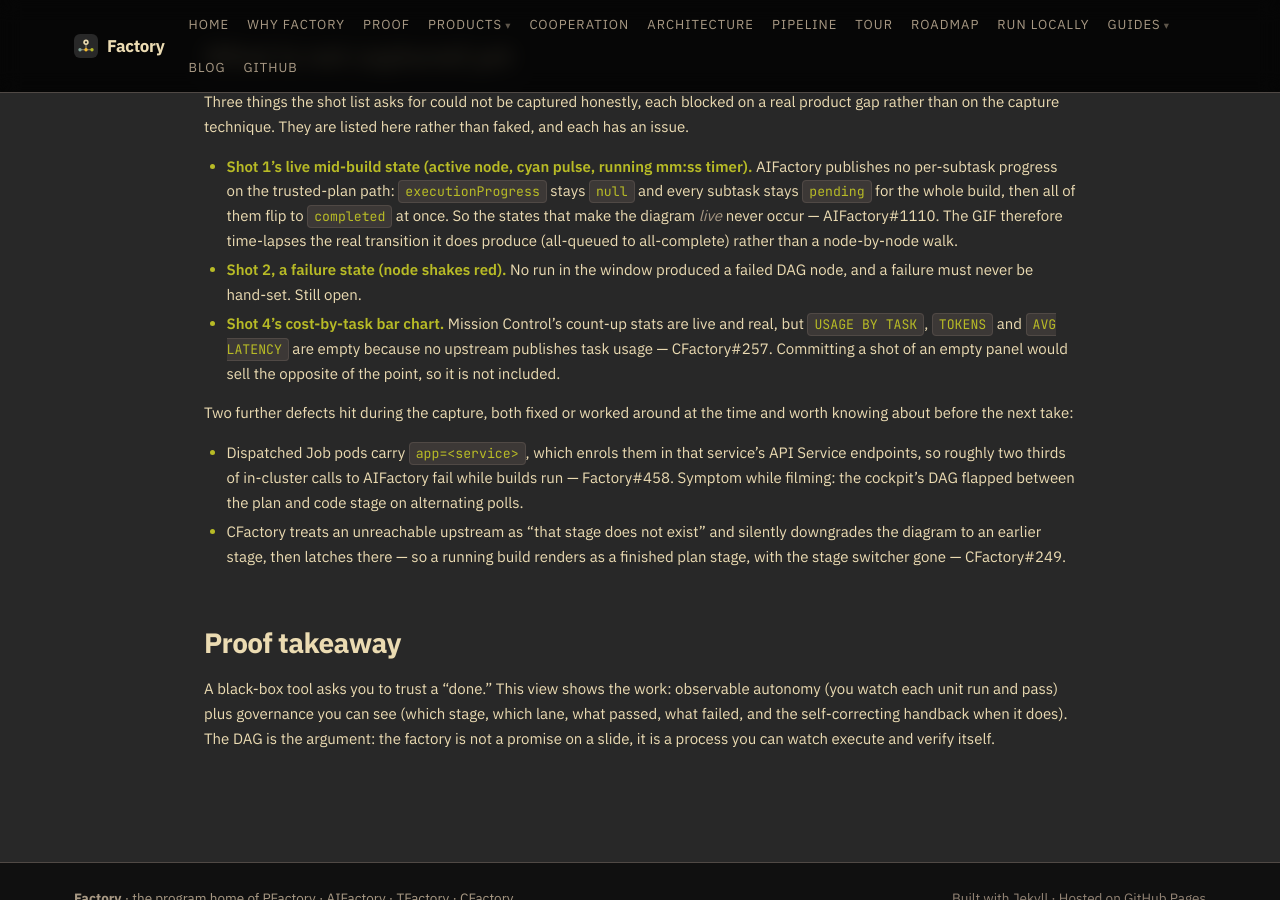
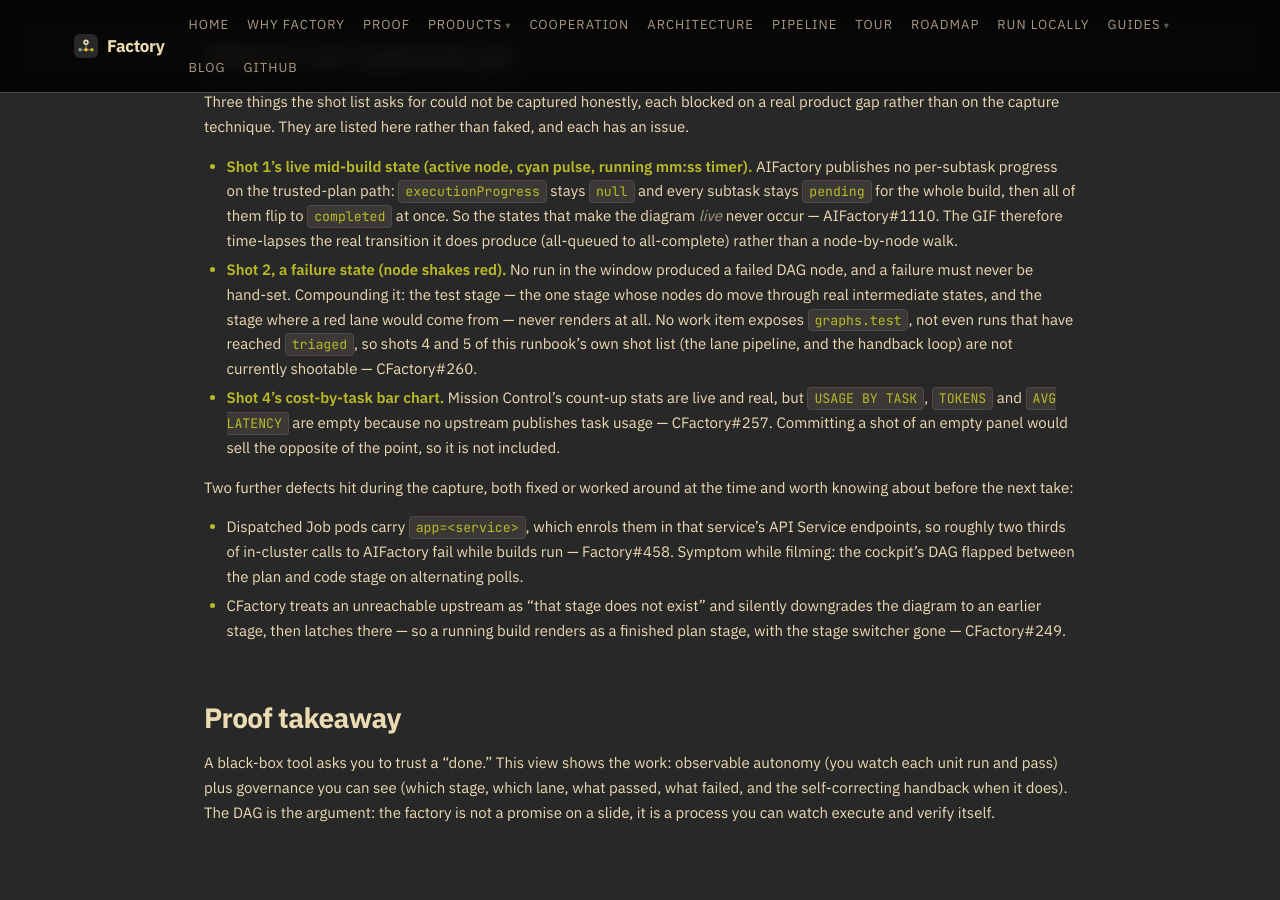
Before and after one commit to olafkfreund/Factory, a Jekyll site: the page built from docs/gtm/demos/cockpit-dag.md, in a window 1280 px wide and 900 px high, scrolled down 3913 px. Built offline with Jekyll 4.4.1, drawn with Linux system fonts in a browser that asks for light colours; our own code applies the rules of GitHub Pages for plain Markdown files; some of the changed text lies outside the part shown.

Commit message:
docs(gtm): the runbook claimed all three PARR stages render; the test stage never does
Watched a run all the way through its verify stage while capturing #244 -- 13
generated subtasks, then evaluating, about 45 minutes -- and the cockpit never
produced a test graph at any point. Checked every work item with a TFactory slice,
including two that have reached `triaged`: none exposes `graphs.test`. #432, a
complete plan-code-test run, still offers only the plan and code graphs.

So two more of this runbook's own shots are not shootable today, and the reason is
worth writing down next to them rather than leaving the next person to rediscover
it over an hour of waiting. It also explains shot 2: the test stage is the one place
whose nodes move through real intermediate states, so a red lane was never going to
appear anywhere else.

Corrects the ground-truth section, which asserted "All three PARR stages render".

Refs Factory#244, CFactory#260

Co-Authored-By: Claude Opus 5 <noreply@anthropic.com>
Claude-Session: https://claude.ai/code/session_01NnzwnLkaYyPzPq442JeEHs

```diff
--- a/docs/gtm/demos/cockpit-dag.md
+++ b/docs/gtm/demos/cockpit-dag.md
@@ -19,7 +19,9 @@ run progresses, the task/subtask graph lights up stage by stage
 (plan -> build -> verify), driven by real backend data, not a canned animation.
 
 - Feature: live execution diagrams, shipped 2026-06-14 (CFactory #94), with
-  plan-stage live status added in #95. All three PARR stages render.
+  plan-stage live status added in #95. The plan and code stages render; the test
+  stage does not, in practice — see CFactory#260 and
+  [What is not captured yet](#what-is-not-captured-yet).
 - Where it lives: CFactory task-detail modal (`TaskDetail.tsx`), renderer in
   `TaskFlow.tsx` with pure layout/classification in `taskFlow.ts`. Hand-rolled
   SVG plus framer-motion, no graph library (cockpit ethos).
@@ -170,7 +172,12 @@ rather than faked, and each has an issue.
   real transition it does produce (all-queued to all-complete) rather than a
   node-by-node walk.
 - **Shot 2, a failure state (node shakes red).** No run in the window produced a
-  failed DAG node, and a failure must never be hand-set. Still open.
+  failed DAG node, and a failure must never be hand-set. Compounding it: the test
+  stage — the one stage whose nodes do move through real intermediate states, and
+  the stage where a red lane would come from — never renders at all. No work item
+  exposes `graphs.test`, not even runs that have reached `triaged`, so shots 4 and 5
+  of this runbook's own shot list (the lane pipeline, and the handback loop) are not
+  currently shootable — CFactory#260.
 - **Shot 4's cost-by-task bar chart.** Mission Control's count-up stats are live
   and real, but `USAGE BY TASK`, `TOKENS` and `AVG LATENCY` are empty because no
   upstream publishes task usage — CFactory#257. Committing a shot of an empty panel
```
